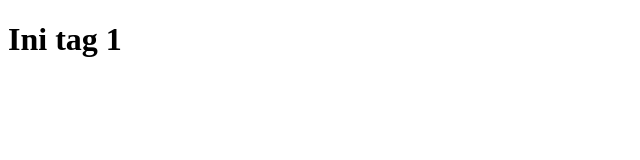
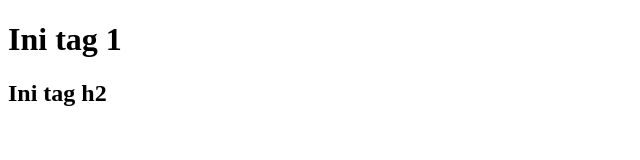
Before and after one commit to mawan55/project-tim-1, a plain HTML site: page index.html in a window 1280 px wide. Shown: the whole page, without its empty margins (0-640 px from the left). Drawn offline with Linux system fonts and the light colour scheme.

Commit message:
add tag h2

```diff
--- a/index.html
+++ b/index.html
@@ -8,5 +8,6 @@
 </head>
 <body>
     <h1>Ini tag 1</h1>
+    <h2>Ini tag h2</h2>
 </body>
 </html>
```
